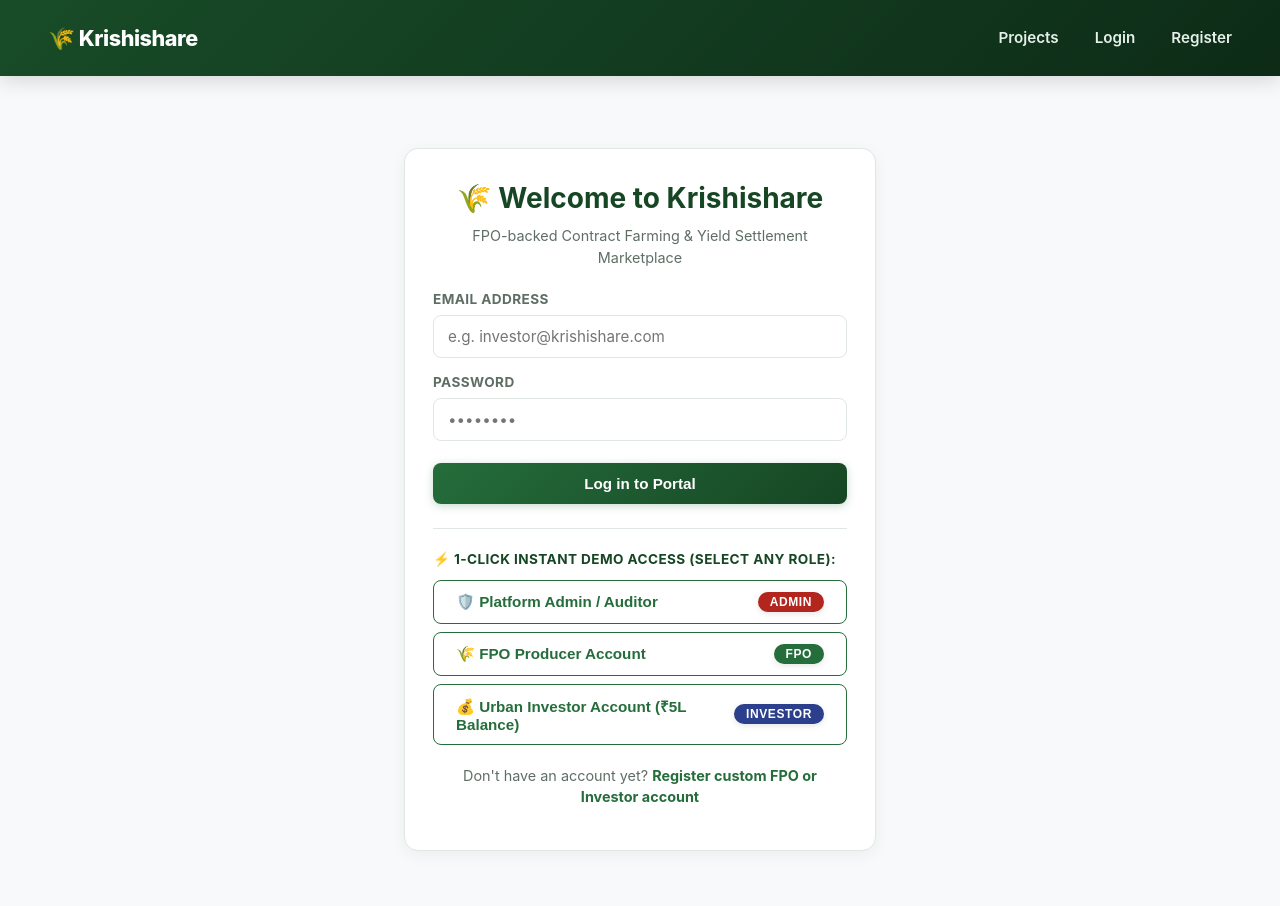
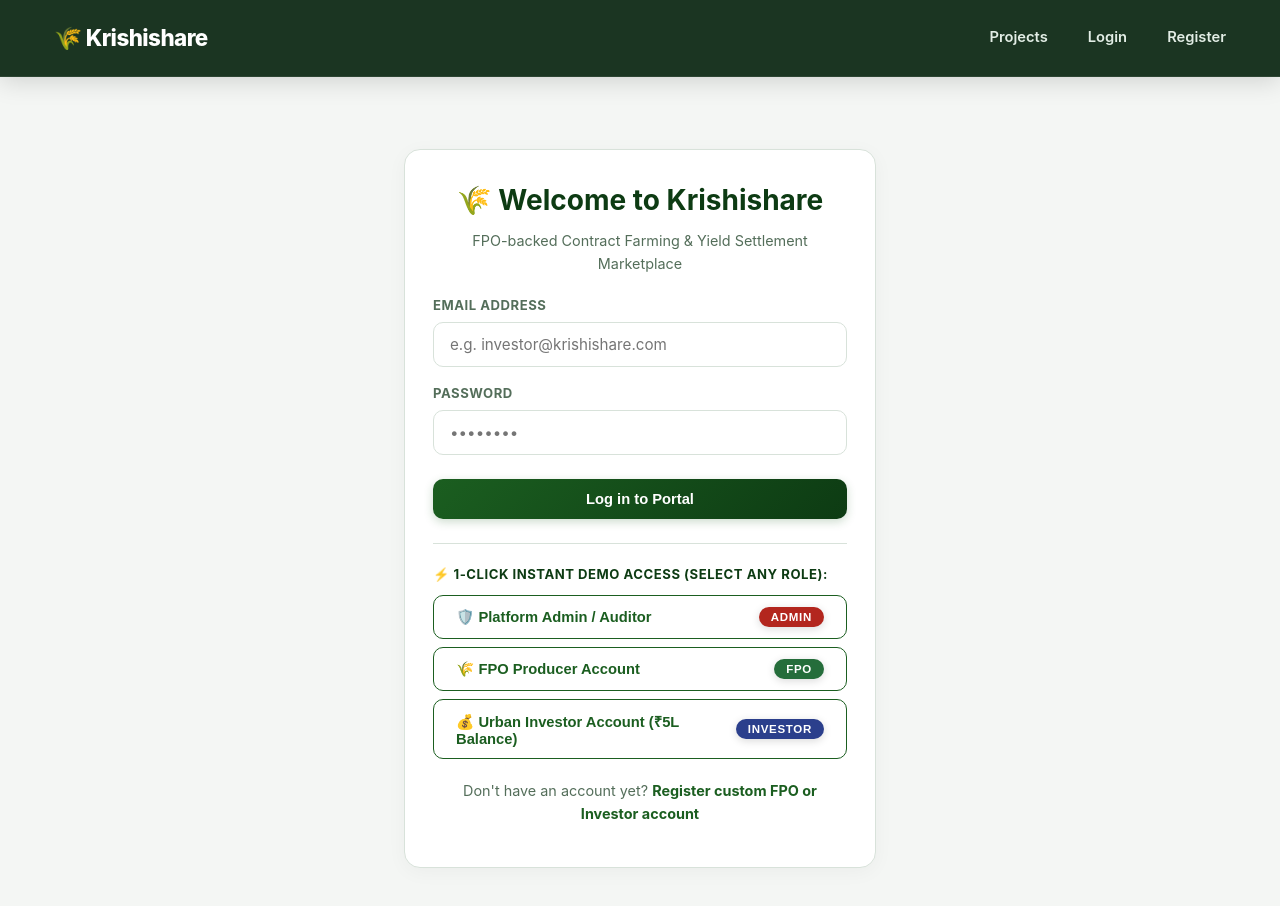
Before and after one commit to Abhishek9124/krishishare, a React (Vite) app in the folder frontend/: page /login in a window 1280 px wide. Shown: the top 906 px of the page. Built offline with nearby package versions, Linux system fonts and the light colour scheme.

Commit message:
style: enhance UI smoothness with glassmorphism navbar, card elevation, and entry animations

```diff
--- a/frontend/src/index.css
+++ b/frontend/src/index.css
@@ -1,16 +1,16 @@
 :root {
-  --green: #256d3b;
-  --green-dark: #164624;
-  --green-light: #eaf4ed;
-  --green-accent: #34a853;
-  --sand: #f8f9fa;
-  --ink: #1f2a24;
-  --muted: #5f6e65;
-  --danger: #d93025;
-  --border: #e0e6e2;
-  --card-shadow: 0 4px 16px rgba(0, 0, 0, 0.05);
-  --card-hover-shadow: 0 8px 24px rgba(37, 109, 59, 0.12);
-  font-family: 'Inter', 'Segoe UI', system-ui, -apple-system, sans-serif;
+  --green: #1b5e20;
+  --green-dark: #0d3b13;
+  --green-light: #e8f5e9;
+  --green-accent: #2e7d32;
+  --sand: #f4f6f4;
+  --ink: #1c251e;
+  --muted: #546e5a;
+  --danger: #d32f2f;
+  --border: #d8e2da;
+  --card-shadow: 0 4px 20px rgba(0, 0, 0, 0.04);
+  --card-hover-shadow: 0 12px 32px rgba(27, 94, 32, 0.12);
+  font-family: 'Inter', system-ui, -apple-system, BlinkMacSystemFont, 'Segoe UI', Roboto, sans-serif;
 }
 
 * { box-sizing: border-box; }
@@ -19,14 +19,15 @@
   margin: 0;
   background: var(--sand);
   color: var(--ink);
-  line-height: 1.5;
+  line-height: 1.6;
   -webkit-font-smoothing: antialiased;
+  -moz-osx-font-smoothing: grayscale;
 }
 
 a {
   color: var(--green);
   text-decoration: none;
-  transition: color 0.2s ease;
+  transition: all 0.2s cubic-bezier(0.4, 0, 0.2, 1);
 }
 
 a:hover {
@@ -34,55 +35,64 @@
 }
 
 .container {
-  max-width: 1120px;
+  max-width: 1140px;
   margin: 0 auto;
-  padding: 32px 24px 64px;
+  padding: 32px 24px 72px;
+  animation: fadeIn 0.35s cubic-bezier(0.4, 0, 0.2, 1);
 }
 
-/* Modern Navbar */
+@keyframes fadeIn {
+  from { opacity: 0; transform: translateY(8px); }
+  to { opacity: 1; transform: translateY(0); }
+}
+
+/* Glassmorphism Navbar */
 .navbar {
   display: flex;
   align-items: center;
   justify-content: space-between;
-  padding: 16px 36px;
-  background: linear-gradient(135deg, #184c28 0%, #0d2b17 100%);
+  padding: 14px 40px;
+  background: rgba(15, 43, 23, 0.95);
+  backdrop-filter: blur(12px);
+  -webkit-backdrop-filter: blur(12px);
   color: white;
-  box-shadow: 0 4px 20px rgba(0, 0, 0, 0.15);
+  box-shadow: 0 4px 24px rgba(0, 0, 0, 0.15);
   position: sticky;
   top: 0;
   z-index: 100;
+  border-bottom: 1px solid rgba(255, 255, 255, 0.08);
 }
 
 .navbar .brand {
   font-weight: 800;
-  font-size: 1.35rem;
+  font-size: 1.4rem;
   color: white;
-  letter-spacing: -0.02em;
+  letter-spacing: -0.025em;
   display: flex;
   align-items: center;
-  gap: 8px;
+  gap: 10px;
 }
 
 .navbar .links {
   display: flex;
-  gap: 20px;
+  gap: 16px;
   align-items: center;
 }
 
 .navbar a, .navbar button.linklike {
-  color: #e5f0e8;
+  color: #e2ede5;
   font-weight: 600;
   background: none;
   border: none;
   cursor: pointer;
-  font-size: 0.95rem;
-  padding: 6px 12px;
-  border-radius: 6px;
+  font-size: 0.92rem;
+  padding: 6px 14px;
+  border-radius: 8px;
   transition: all 0.2s ease;
 }
 
 .navbar a:hover, .navbar button.linklike:hover {
-  background: rgba(255, 255, 255, 0.12);
+  background: rgba(255, 255, 255, 0.15);
   color: white;
 }
 
@@ -90,60 +100,65 @@
   background: var(--green-accent);
   color: white;
   border-radius: 999px;
-  padding: 3px 12px;
-  font-size: 0.75rem;
+  padding: 4px 12px;
+  font-size: 0.72rem;
   font-weight: 700;
   text-transform: uppercase;
-  letter-spacing: 0.05em;
-  box-shadow: 0 2px 6px rgba(0, 0, 0, 0.1);
+  letter-spacing: 0.06em;
+  box-shadow: 0 2px 8px rgba(0, 0, 0, 0.15);
 }
 
-/* Cards & Grid */
+/* Premium Card Design */
 .card {
-  background: white;
+  background: #ffffff;
   border: 1px solid var(--border);
-  border-radius: 14px;
-  padding: 24px;
-  margin-bottom: 20px;
+  border-radius: 16px;
+  padding: 26px;
+  margin-bottom: 24px;
   box-shadow: var(--card-shadow);
-  transition: transform 0.2s ease, box-shadow 0.2s ease;
+  transition: transform 0.25s cubic-bezier(0.4, 0, 0.2, 1), box-shadow 0.25s cubic-bezier(0.4, 0, 0.2, 1);
 }
 
 .card:hover {
+  transform: translateY(-3px);
   box-shadow: var(--card-hover-shadow);
 }
 
 .grid {
   display: grid;
-  grid-template-columns: repeat(auto-fill, minmax(300px, 1fr));
-  gap: 20px;
+  grid-template-columns: repeat(auto-fill, minmax(320px, 1fr));
+  gap: 24px;
 }
 
-/* Buttons */
+/* Sleek Buttons */
 .btn {
   display: inline-flex;
   align-items: center;
   justify-content: center;
   gap: 8px;
-  background: linear-gradient(135deg, var(--green) 0%, var(--green-dark) 100%);
+  background: linear-gradient(135deg, #1b5e20 0%, #0d3b13 100%);
   color: white;
   border: none;
   padding: 11px 22px;
-  border-radius: 8px;
+  border-radius: 10px;
   font-weight: 600;
   cursor: pointer;
-  font-size: 0.95rem;
-  box-shadow: 0 2px 8px rgba(37, 109, 59, 0.25);
-  transition: all 0.2s ease;
+  font-size: 0.92rem;
+  box-shadow: 0 3px 10px rgba(27, 94, 32, 0.22);
+  transition: all 0.2s cubic-bezier(0.4, 0, 0.2, 1);
 }
 
 .btn:hover {
-  transform: translateY(-1px);
-  box-shadow: 0 4px 14px rgba(37, 109, 59, 0.35);
+  transform: translateY(-2px);
+  box-shadow: 0 6px 18px rgba(27, 94, 32, 0.32);
+}
+
+.btn:active {
+  transform: translateY(0);
 }
 
 .btn.secondary {
-  background: white;
+  background: #ffffff;
   color: var(--green);
   border: 1.5px solid var(--green);
   box-shadow: none;
@@ -153,28 +168,38 @@
   background: var(--green-light);
 }
 
+.btn.btn-sm {
+  padding: 5px 12px;
+  font-size: 0.8rem;
+  border-radius: 6px;
+}
+
 .btn:disabled {
-  opacity: 0.5;
+  opacity: 0.55;
   cursor: not-allowed;
   transform: none;
 }
 
 .btn-danger {
-  background: linear-gradient(135deg, var(--danger) 0%, #a01c15 100%);
+  background: linear-gradient(135deg, #d32f2f 0%, #9a0007 100%);
   color: white;
-  box-shadow: 0 2px 8px rgba(217, 48, 37, 0.25);
+  box-shadow: 0 3px 10px rgba(211, 47, 47, 0.22);
 }
 
-/* Inputs & Form Controls */
+.btn-danger:hover {
+  box-shadow: 0 6px 18px rgba(211, 47, 47, 0.32);
+}
+
+/* Forms & Modern Inputs */
 input, select, textarea {
   width: 100%;
-  padding: 11px 14px;
+  padding: 12px 16px;
   border: 1.5px solid var(--border);
-  border-radius: 8px;
+  border-radius: 10px;
   font-size: 0.95rem;
-  margin-bottom: 14px;
+  margin-bottom: 16px;
   font-family: inherit;
-  background: white;
+  background: #ffffff;
   color: var(--ink);
   transition: border-color 0.2s ease, box-shadow 0.2s ease;
 }
@@ -182,17 +207,17 @@
 input:focus, select:focus, textarea:focus {
   outline: none;
   border-color: var(--green);
-  box-shadow: 0 0 0 3px rgba(37, 109, 59, 0.15);
+  box-shadow: 0 0 0 3.5px rgba(27, 94, 32, 0.14);
 }
 
 label {
   font-weight: 700;
-  font-size: 0.85rem;
+  font-size: 0.82rem;
   color: var(--muted);
   display: block;
   margin-bottom: 6px;
   text-transform: uppercase;
-  letter-spacing: 0.03em;
+  letter-spacing: 0.04em;
 }
 
 .form-wrap {
@@ -207,76 +232,81 @@
   background: #e2ede5;
   border-radius: 999px;
   overflow: hidden;
-  margin: 10px 0;
+  margin: 12px 0 8px;
 }
 
 .progress-fill {
   height: 100%;
-  background: linear-gradient(90deg, var(--green-accent) 0%, var(--green) 100%);
+  background: linear-gradient(90deg, #43a047 0%, #1b5e20 100%);
   border-radius: 999px;
-  transition: width 0.4s ease;
+  transition: width 0.6s cubic-bezier(0.4, 0, 0.2, 1);
 }
 
-/* Status Pills */
+/* Status Badges & Pills */
 .status-pill {
   display: inline-flex;
   align-items: center;
-  padding: 4px 12px;
+  padding: 5px 14px;
   border-radius: 999px;
   font-size: 0.75rem;
   font-weight: 700;
-  letter-spacing: 0.02em;
+  letter-spacing: 0.03em;
+  text-transform: uppercase;
 }
 
-.status-open { background: #e3f2e6; color: var(--green-dark); }
-.status-funded { background: #fff2cc; color: #8a6d00; }
-.status-settled { background: #e0e7f7; color: #2b3f8c; }
-.status-settlement_pending { background: #fff8e1; color: #b8860b; border: 1px solid #f0d97a; }
-.status-cancelled { background: #fbe4e2; color: var(--danger); }
-.status-in_progress, .status-harvested { background: #f0e6fb; color: #5b2b8c; }
+.status-open { background: #e8f5e9; color: #1b5e20; border: 1px solid #c8e6c9; }
+.status-funded { background: #fff8e1; color: #b78103; border: 1px solid #ffe082; }
+.status-settled { background: #e8eaf6; color: #1a237e; border: 1px solid #c5cae9; }
+.status-settlement_pending { background: #fff3e0; color: #e65100; border: 1px solid #ffe0b2; }
+.status-cancelled { background: #ffebee; color: #c62828; border: 1px solid #ffcdd2; }
+.status-in_progress, .status-harvested { background: #f3e5f5; color: #4a148c; border: 1px solid #e1bee7; }
 
-/* Callout Banners */
+/* Callouts & Banners */
 .error-text { color: var(--danger); font-size: 0.9rem; margin-bottom: 12px; font-weight: 600; }
 .muted { color: var(--muted); font-size: 0.9rem; }
 
 .disclaimer {
-  background: #fff8e1;
-  border: 1px solid #f0d97a;
-  border-radius: 10px;
-  padding: 12px 18px;
-  font-size: 0.85rem;
-  color: #6b5900;
+  background: #fffde7;
+  border: 1px solid #fff59d;
+  border-radius: 12px;
+  padding: 14px 20px;
+  font-size: 0.88rem;
+  color: #827717;
   margin-bottom: 24px;
   box-shadow: 0 2px 8px rgba(0, 0, 0, 0.02);
+  display: flex;
+  align-items: center;
+  gap: 10px;
 }
 
 /* Stat Box Layout */
 .stat-row {
   display: flex;
-  gap: 20px;
+  gap: 16px;
   flex-wrap: wrap;
-  margin: 20px 0;
+  margin: 18px 0;
 }
 
 .stat-box {
-  background: var(--green-light);
-  border: 1px solid #d4e8da;
-  border-radius: 12px;
+  background: #f1f8f3;
+  border: 1px solid #d0e7d5;
+  border-radius: 14px;
   padding: 16px 20px;
-  min-width: 150px;
+  flex: 1;
+  min-width: 140px;
   box-shadow: inset 0 1px 2px rgba(255, 255, 255, 0.8);
 }
 
 .stat-box .label {
-  font-size: 0.75rem;
+  font-size: 0.72rem;
   color: var(--muted);
   text-transform: uppercase;
   font-weight: 700;
-  letter-spacing: 0.04em;
+  letter-spacing: 0.05em;
 }
 
 .stat-box .value {
-  font-size: 1.6rem;
+  font-size: 1.55rem;
   font-weight: 800;
   color: var(--green-dark);
   margin-top: 4px;
@@ -285,13 +315,17 @@
 /* Tables */
 table {
   width: 100%;
-  border-collapse: collapse;
-  margin-top: 8px;
+  border-collapse: separate;
+  border-spacing: 0;
+  margin-top: 12px;
+  border-radius: 12px;
+  overflow: hidden;
+  border: 1px solid var(--border);
 }
 
 th, td {
   text-align: left;
-  padding: 12px 14px;
+  padding: 14px 18px;
   border-bottom: 1px solid var(--border);
   font-size: 0.92rem;
 }
@@ -299,12 +333,16 @@
 th {
   color: var(--muted);
   font-weight: 700;
-  background: #f1f5f2;
+  background: #edf4ee;
   text-transform: uppercase;
-  font-size: 0.75rem;
-  letter-spacing: 0.04em;
+  font-size: 0.72rem;
+  letter-spacing: 0.05em;
+}
+
+tr:last-child td {
+  border-bottom: none;
 }
 
 tr:hover td {
-  background: #f8faf8;
+  background: #f7faf8;
 }
```
